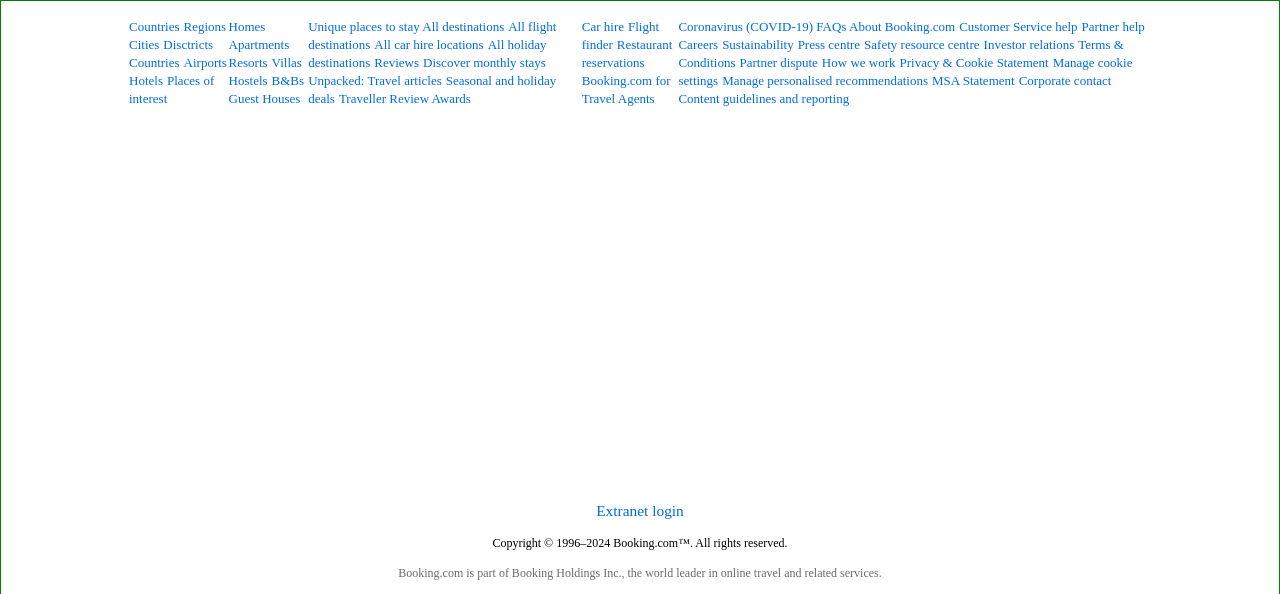
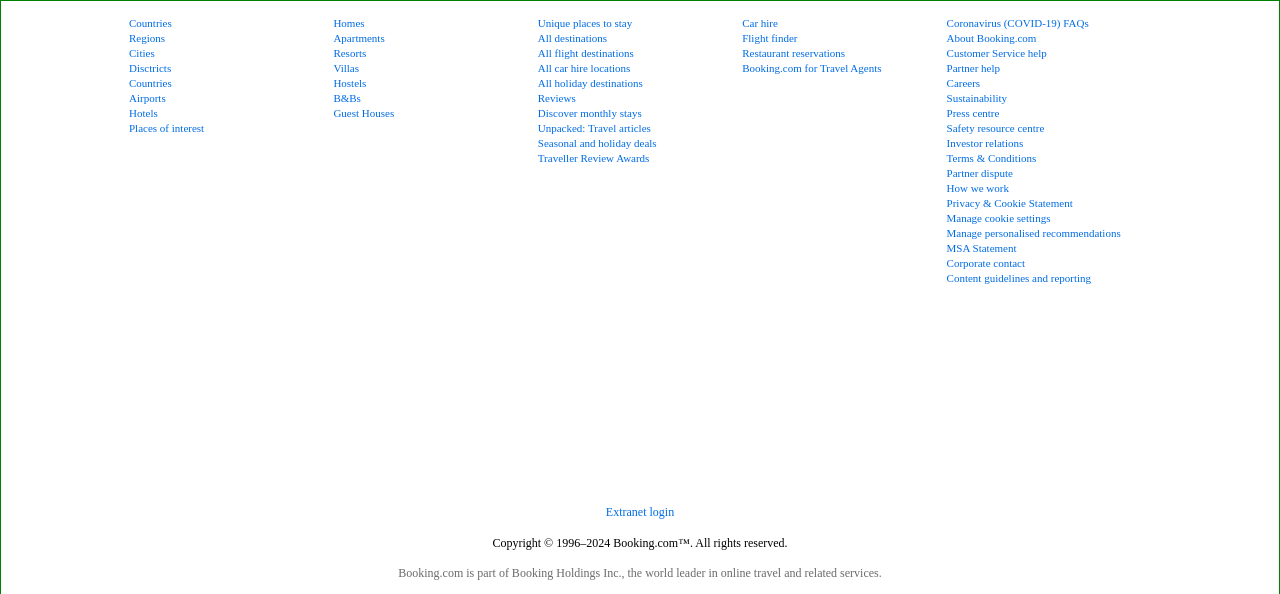
Before and after one commit to webdev-im/html, a plain HTML site: page index.html in a window 1280 px wide. Shown: the top 594 px of the page. Drawn offline with Linux system fonts and the light colour scheme; grey boxes are pictures that could not be loaded.

Commit message:
suskirstymai

```diff
--- a/index.html
+++ b/index.html
@@ -11,7 +11,7 @@
       <!-- top footer -->
       <div class="top-footer">
         <!-- first section -->
-        <div>
+        <div class="section">
           <a href=""> Countries</a>
           <a href="">Regions</a>
           <a href=""> Cities</a>
@@ -22,7 +22,7 @@
           <a href="">Places of interest</a>
         </div>
         <!-- second section -->
-        <div>
+        <div class="section">
           <a href=""> Homes</a>
           <a href="">Apartments</a>
           <a href="">Resorts</a>
@@ -32,7 +32,7 @@
           <a href="">Guest Houses</a>
         </div>
         <!-- Third section -->
-        <div>
+        <div class="section">
           <a href="">Unique places to stay </a>
           <a href="">All destinations</a>
           <a href="">All flight destinations</a>
@@ -45,14 +45,14 @@
           <a href="">Traveller Review Awards</a>
         </div>
         <!-- fourth section -->
-        <div>
+        <div class="section">
           <a href="">Car hire</a>
           <a href="">Flight finder</a>
           <a href="">Restaurant reservations</a>
           <a href="">Booking.com for Travel Agents</a>
         </div>
         <!-- Fifth section -->
-        <div>
+        <div class="section">
           <a href="">Coronavirus (COVID-19) FAQs </a>
           <a href="">About Booking.com</a>
           <a href="">Customer Service help</a>
--- a/styles.css
+++ b/styles.css
@@ -87,8 +87,15 @@ footer {
   display: flex;
 }
 
+.section {
+  display: flex;
+  flex-direction: column;
+  gap: 3px;
+  width: 20%;
+}
+
 .top-footer a {
-  font-size: 13px;
+  font-size: 11px;
   text-decoration: none;
   color: #006ce4;
 }
@@ -108,8 +115,8 @@ footer {
 }
 
 .extranet a {
-  padding: 15px 0;
-  font-size: 15.4px;
+  padding: 12px 0;
+  font-size: 12px;
   color: #006ce4;
   text-decoration: none;
 }
```
